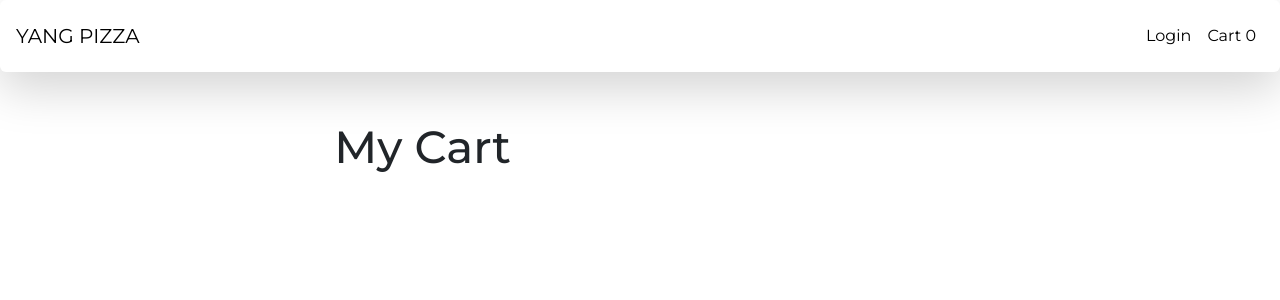
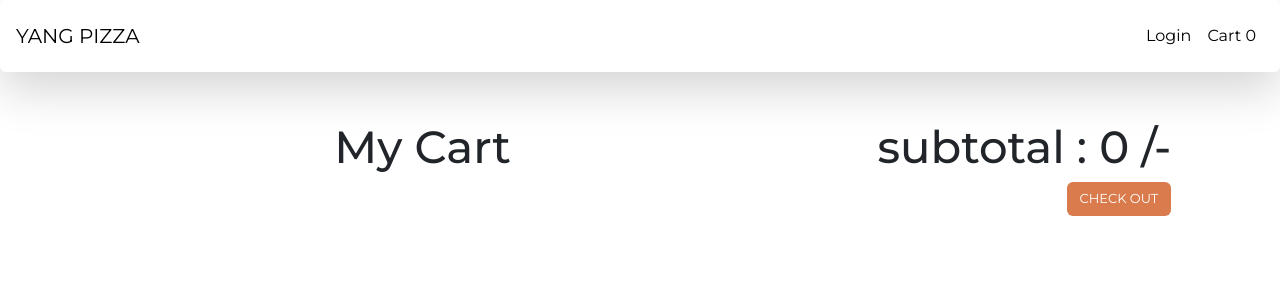
Before and after one commit to YangWu51/Food-Ordering-Web, a React (Create React App) app in the folder client/: page /cart in a window 1280 px wide. Shown: the top 300 px of the page. Built offline with nearby package versions, Linux system fonts and the light colour scheme.

Commit message:
finish my cart page add & delete & total prices

```diff
--- a/client/src/actions/cartActions.js
+++ b/client/src/actions/cartActions.js
@@ -5,11 +5,29 @@ export const addToCart=(pizza, quantity, size)=>(dispatch, getState)=>{
         _id : pizza._id,
         image : pizza.image,
         size : size,
-        quantity : quantity,
+        quantity : Number(quantity),
         prices : pizza.prices,
-        price : pizza.prices[0][size]*quantity
+        price : pizza.prices[0][size]*Number(quantity)
     }
-    dispatch({type: 'ADD_TO_CART', payload : cartItem})
+    if(cartItem.quantity>10){
+        alert('You cannot add more than 10 quantities')
+
+    }else{
+        if(cartItem.quantity<1){
+            dispatch({type:'DELETE_FROM_CART', payload:pizza})
+
+        }else{
+            dispatch({type: 'ADD_TO_CART', payload : cartItem})
+        }
+
+    }
     const cartItems = getState().cartReducer.cartItems
+
     localStorage.setItem('cartItems' , JSON.stringify(cartItems))
 }
+export const deleteFromCart=(pizza)=>(dispatch, getState)=>{
+    dispatch({type:'DELETE_FROM_CART', payload:pizza})
+    const cartItems = getState().cartReducer.cartItems
+
+    localStorage.setItem(`cartItems` , JSON.stringify(cartItems))
+}
--- a/client/src/components/Navbar.js
+++ b/client/src/components/Navbar.js
@@ -1,12 +1,13 @@
 import React from 'react';
 import 'bootstrap/dist/css/bootstrap.css';
 import { useSelector, useDispatch } from 'react-redux';
+
 export default function Navbar() {
     const cartstate = useSelector(state=>state.cartReducer)
     return (
         <div>
             <nav className="navbar navbar-expand-lg shadow-lg p-3 mb-5 bg-body rounded">
-                <a className="navbar-brand" href="#" >YANG PIZZA</a>
+                <a className="navbar-brand" href="/" >YANG PIZZA</a>
                 <button className="navbar-toggler" type="button" data-toggle="collapse" data-target="#navbarNav" aria-controls="navbarNav" aria-expanded="false" aria-label="Toggle navigation">
                     <span className="navbar-toggler-icon"></span>
                 </button>
--- a/client/src/reducers/cartReducer.js
+++ b/client/src/reducers/cartReducer.js
@@ -1,9 +1,23 @@
 export const cartReducer=(state={cartItems : []}, action)=>{
     switch (action.type) {
-        case 'ADD_TO_CART' : return{
+        case 'ADD_TO_CART' :
+        const alreadyExists = state.cartItems.find(item=> item._id===action.payload._id)
+        if(alreadyExists){
+            return {
+                ...state,
+                cartItems : state.cartItems.map(item=> item._id===action.payload._id ? action.payload : item)
+            }
+        }
+        else{
+        return{
             ...state,
             cartItems:[...state.cartItems, action.payload]
         }
+    }
+    case 'DELETE_FROM_CART' : return{
+        ...state,
+        cartItems : state.cartItems.filter(item=>item._id !==action.payload._id)
+    }
         default : return state
     }
 
--- a/client/src/screens/Cartscreen.js
+++ b/client/src/screens/Cartscreen.js
@@ -1,8 +1,12 @@
 import React from "react";
 import { useSelector, useDispatch } from "react-redux";
+import { addToCart } from "../actions/cartActions";
+import { deleteFromCart } from "../actions/cartActions";
 export default function Cartscreen(){
     const cartstate = useSelector(state=>state.cartReducer)
     const cartItems = cartstate.cartItems
+    var subtotal = cartItems.reduce((x, item)=> x+item.price , 0)
+    const dispatch = useDispatch()
     return (
         <div>
             <div className="row justify-content-center">
@@ -15,9 +19,9 @@ export default function Cartscreen(){
                             <h1>{item.name} [{item.size}]</h1>
                             <h1>Price : {item.quantity} * {item.prices[0][item.size]} = {item.price}</h1>
                             <h1 style={{display: 'inline'}}>Quantity : </h1>
-                            <i className="fa-solid fa-plus"></i>
+                            <i className="fa-solid fa-plus" onClick={()=>{dispatch(addToCart(item, Number(item.quantity)+1, item.size ))}}></i>
                             <b>{item.quantity}</b>
-                            <i className="fa-solid fa-minus"></i>
+                            <i className="fa-solid fa-minus" onClick={()=>{dispatch(addToCart(item, Number(item.quantity)-1, item.size))}}></i>
                             <hr/>
                         </div>
 
@@ -26,14 +30,16 @@ export default function Cartscreen(){
                         </div>
 
                         <div className="m-1 w-100">
-                        <i className="fa-solid fa-trash mt-5"></i>
+                        <i className="fa-solid fa-trash mt-5" onClick={()=>{dispatch(deleteFromCart(item))}}></i>
                         </div>
                                  </div>
                     })}
 
+                </div>
+                <div className="col-md-4 text-end">
+                    <h2 style={{fontSize:'45px'}}>subtotal : {subtotal} /-</h2>
+                    <button className="btn">CHECK OUT</button>
 
-                </div>
-                <div className="col-md-4">
                 </div>
 
 
```
